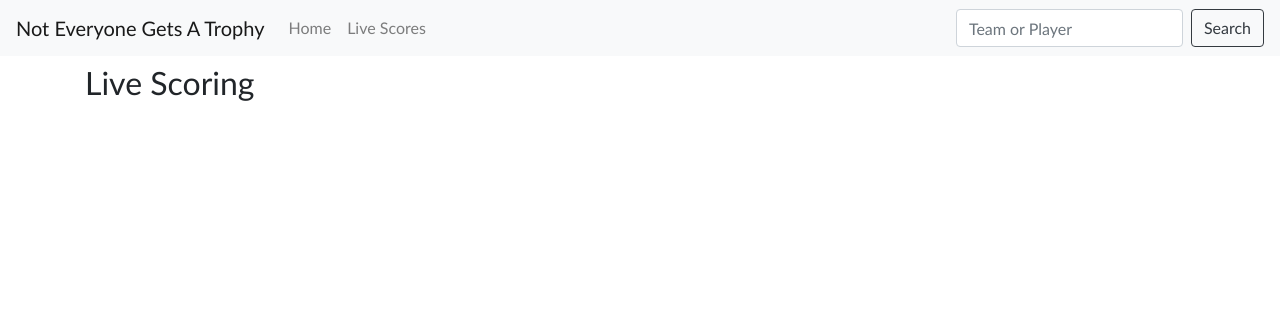
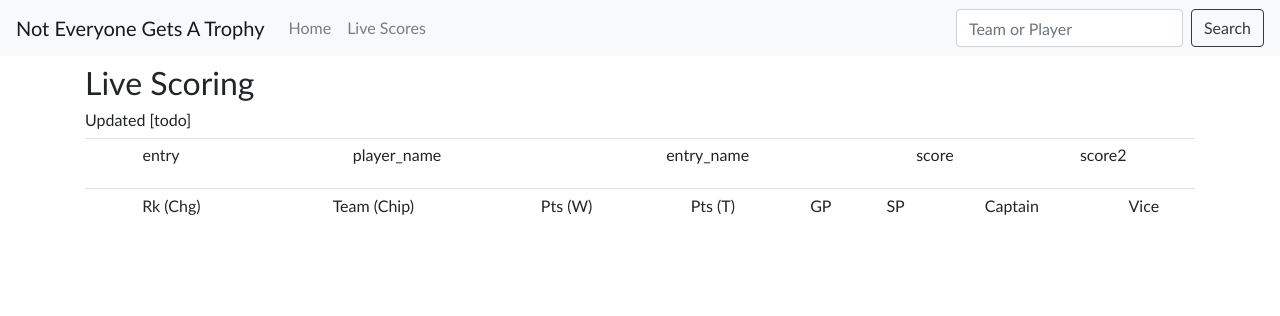
Before and after one commit to tfox1127/notrophyfpl2, a Flask app: template templates/fpl_live.html in a window 1280 px wide. Shown: the top 316 px of the page. Run offline with Flask 2, Linux system fonts and the light colour scheme; the template is opened without the code that fills it, so the values that code supplies are empty; some libraries are stand-ins or nearby versions.

Commit message:
still building

```diff
--- a/app.py
+++ b/app.py
@@ -24,7 +24,16 @@ def index():
 @app.route('/fpl_live')
 def fpl_live():
 
-    return render_template('fpl_live.html')
+    q="""
+        SELECT entry, player_name, entry_name, sum(multiplier * points) as score, sum((multiplier * points) + GREATEST(cast(t_bonus as INT), 0) - bonus) as score_2
+        FROM test_do_subs_eow
+        GROUP BY entry, player_name, entry_name
+        """
+
+    live_table = db.execute(q)
+    db.commit()
+
+    return render_template('fpl_live.html', live_table=live_table)
 
 
 @app.route('/run_search', methods= ['POST'])
@@ -32,9 +41,14 @@ def run_search():
     if request.method == 'POST':
         search_for = request.form['search_for']
         search_for_like = "%" + search_for + "%"
-        elements = db.execute("SELECT * FROM ftbl_elli2 WHERE UPPER(ftbl_elli2.\"web_name\") LIKE UPPER(:search_for_like) OR UPPER(\"ftbl_elli2\".\"team_name\") LIKE UPPER(:search_for_like)", {"search_for_like":search_for_like})
+        #elements = db.execute("SELECT * FROM api_elements WHERE UPPER(api_elements.\"web_name\") LIKE UPPER(:search_for_like) OR UPPER(\"api_elements\".\"second_name\") LIKE UPPER(:search_for_like)", {"search_for_like":search_for_like})
+        #elements = db.execute(""" SELECT * FROM api_elements WHERE UPPER(api_elements.web_name) LIKE UPPER(:search_for_like) """ , {"search_for_like":search_for_like})
+        elements = db.execute("""
+        SELECT * FROM "api_elements" WHERE UPPER("web_name") LIKE UPPER('%var%')
+        """)
+
         db.commit()
-        return render_template('search_results.html', elements=elements, search_for=search_for)
+        return render_template('fpl_search_results.html', elements=elements, search_for=search_for)
 
 if __name__ == '__main__':
     app.run()
--- a/templates/fpl_live.html
+++ b/templates/fpl_live.html
@@ -6,6 +6,75 @@
 
 <div class="container mt-2">
     <h2>Live Scoring</h2>
+    <h6>Updated [todo]</h6>
+
+    <div class="row">
+        <div class="col-lg-12 col-sm-12">
+            <div class="table-responsive text-nowrap">
+                <table class="table table-sm text-xsmall table-hover sortable;">
+                    <thead class="thead-light text-center alight-middle">
+                        <td>entry</td>
+                        <td>player_name</td>
+                        <td>entry_name</td>
+                        <td>score</td>
+                        <td>score2</td>
+                    </thead>
+                    <tbody class="text-center align-middle">
+                        {% for i in live_table %}
+                        <tr>
+                            <td>{{i[0]}}</td>
+                            <td>{{i[1]}}</td>
+                            <td>{{i[2]}}</td>
+                            <td>{{i[3]}}</td>
+                            <td>{{i[4]}}</td>
+                        </tr>
+                        {% endfor %}
+
+                    </tbody>
+                </table>
+            </div>
+        </div>
+    </div>
+
+    <div class="row">
+        <div class="col-lg-12 col-sm-12">
+          <div class="table-responsive text-nowrap">
+            <table class="table table-sm text-xsmall table-hover sortable ;">
+              <thead class="thead-light text-center align-middle">
+                <td class="align-middle">Rk (Chg)</td>
+                <td class="align-middle">Team (Chip)</td>
+                <td class="align-middle">
+                  <div data-toggle="tooltip" data-placement="top" title="This Week's Points">Pts (W)</div>
+                </td>
+                <td class="align-middle">Pts (T)</td>
+                <td class="align-middle">GP</td>
+                <td class="align-middle">
+                  <div data-toggle="tooltip" data-placement="top" title="% of Salary Played">SP</div>
+                </td>
+                <td class="align-middle">Captain</td>
+                <td class="align-middle">Vice</td>
+              </thead>
+              <tbody class="text-center align-middle">
+                {% for element in elements %}
+                <tr>
+                  <td class="align-middle">{{element[14]}} ({{element[16]}})</td>
+                  <td class="align-middle"><a href="/teams30/{{element[1]}}" class="text-dark">{{element[2]}}</a></td>
+                  <td class="align-middle">{{element[3]}}</td>
+                  <td class="align-middle">{{element[12]}}</td>
+                  <td class="align-middle">{{element[4]}}/{{element[5]}}</td>
+                  <td class="align-middle">{{element[6]}}</td>
+                  <td class="align-middle"><a href="/player/{{element[7]}}" class="text-dark">{{element[8]}}
+                      ({{element[21]}})</a></td>
+                  <td class="align-middle"><a href="/player/{{element[9]}}" class="text-dark">{{element[10]}}
+                      ({{element[24]}})</a></td>
+                </tr>
+                {% endfor %}
+              </tbody>
+            </table>
+          </div>
+        </div>
+      </div>
+    </div>
 
 
 </div>
```
Also changed, not shown: templates/fpl_search_results.html (+2 -14 lines), 1 other file.
